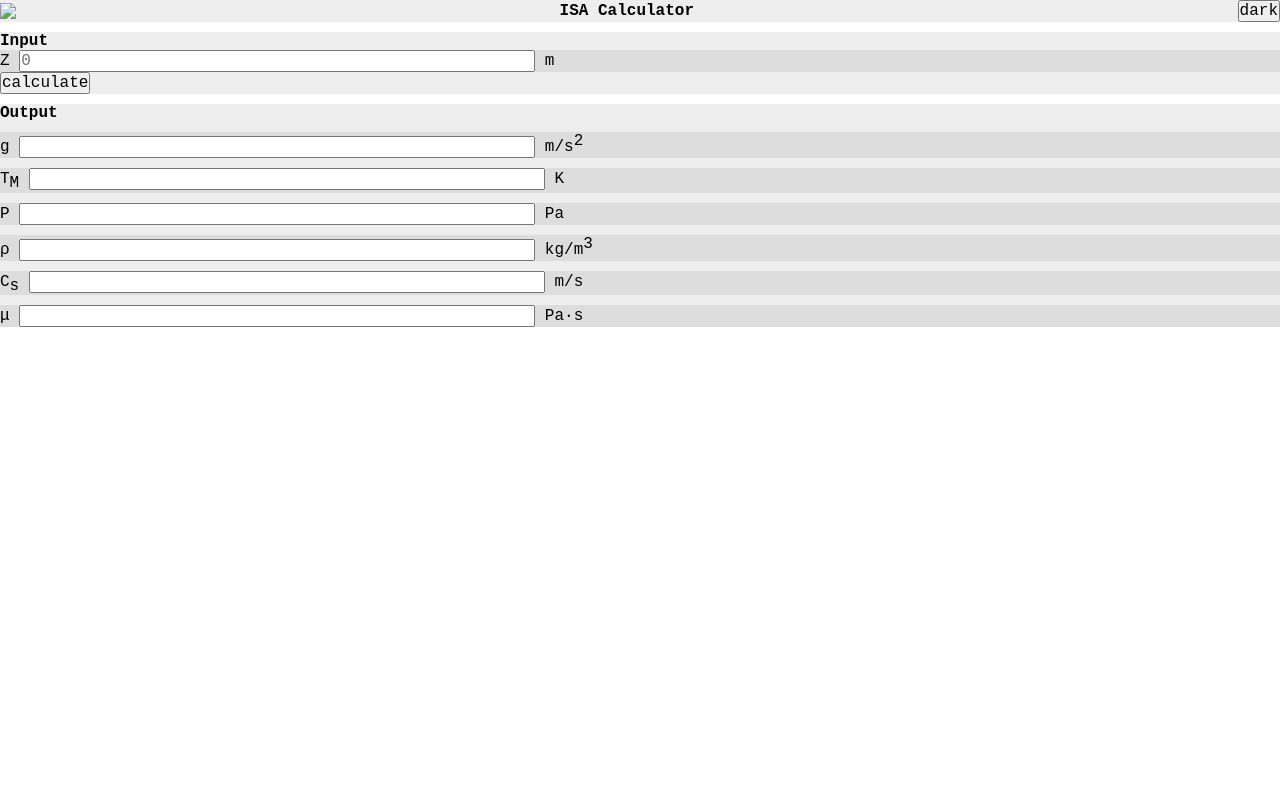
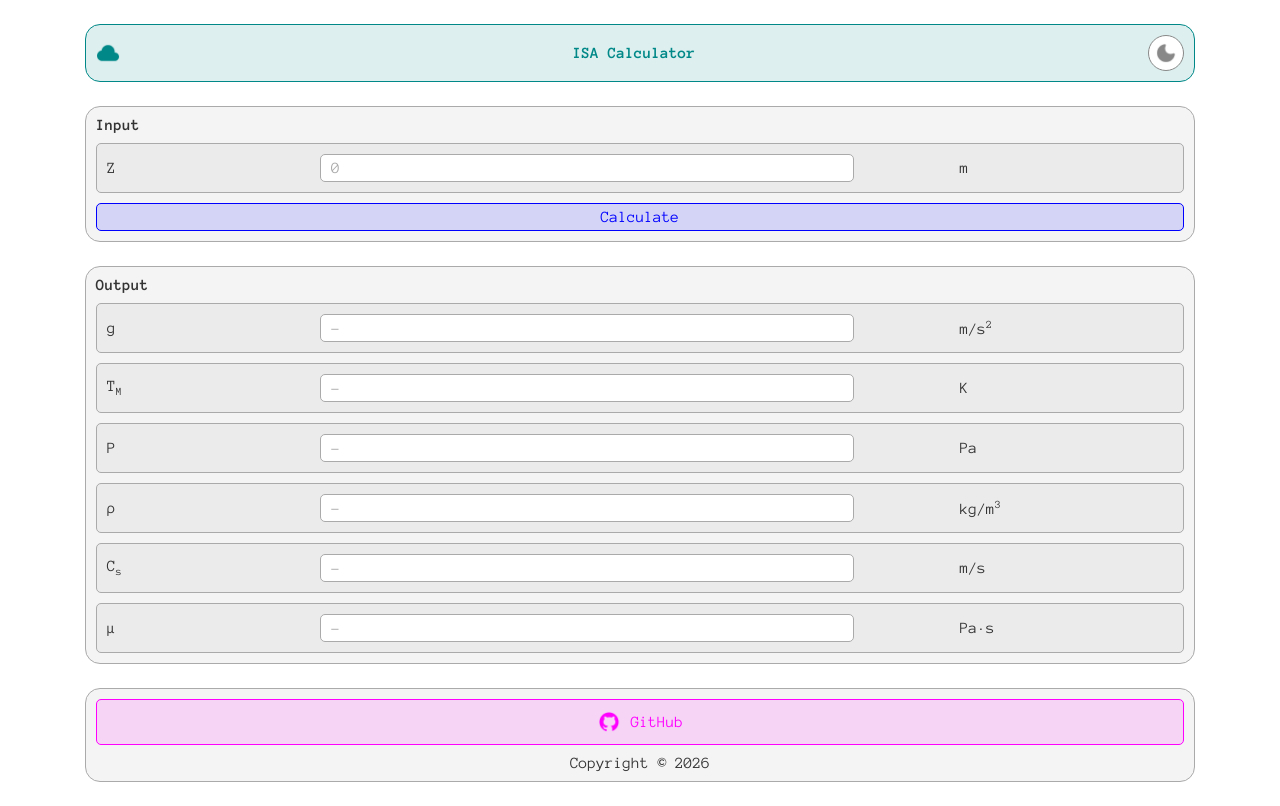
Before and after one commit to emanuel-va/isa, a plain HTML site: page index.html in a window 1280 px wide. Drawn offline with Linux system fonts and the light colour scheme.

Commit message:
calculator gui was updated: elements were organized, github repository link and copyright label were added to a new footer section, 'done' & 'error' messages were implemented and light & dark modes were added

```diff
--- a/index.html
+++ b/index.html
@@ -6,59 +6,71 @@
         <meta charset="utf-8">
         <meta name="viewport" content="width=device-width, initial-scale=1">
         <title>ISA</title>
-        <link rel="stylesheet" href="style.css">
+        <link rel="stylesheet" href="styles/style.css">
+        <link rel="stylesheet" href="styles/fonts.css">
+        <link rel="icon" href="assets/img/logos/icon.png" type="image/png">
     </head>
-    <body>
+    <body class="light">
         <header>
-            <img src="#">
+            <img id="logo" src="assets/img/logos/light.png">
             <h1>ISA Calculator</h1>
-            <button>dark</button>
+            <button id="switch-theme-button">
+                <img id="theme-icon" src="assets/img/icons/dark.png">
+            </button>
         </header>
         <main>
-            <section class="input">
+            <section class="section input">
                 <h2>Input</h2>
-                <div class="box">
-                    <label>Z</label>
+                <div class="box box__item">
+                    <label for="input">Z</label>
                     <input id="input" type="number" placeholder="0">
-                    <label>m</label>
+                    <span>m</span>
                 </div>
-                <button id="calculate">calculate</button>
+                <span class="message"></span>
+                <button id="calculate-button">Calculate</button>
             </section>
-            <section class="output">
+            <section class="section output">
                 <h2>Output</h2>
                 <div class="box">
                     <div class="box__item">
-                        <label>g</label>
-                        <input type="text" readonly>
-                        <label>m/s<sup>2</sup></label>
+                        <span>g</span>
+                        <input type="text" name="gravity" placeholder="-" readonly>
+                        <span>m/s<sup>2</sup></span>
                     </div>
                     <div class="box__item">
-                        <label>T<sub>M</sub></label>
-                        <input type="text" readonly>
-                        <label>K</label>
+                        <span>T<sub>M</sub></span>
+                        <input type="text" name="temperature" placeholder="-" readonly>
+                        <span>K</span>
                     </div>
                     <div class="box__item">
-                        <label>P</label>
-                        <input type="text" readonly>
-                        <label>Pa</label>
+                        <span>P</span>
+                        <input type="text" name="pressure" placeholder="-" readonly>
+                        <span>Pa</span>
                     </div>
                     <div class="box__item">
-                        <label>&rho;</label>
-                        <input type="text" readonly>
-                        <label>kg/m<sup>3</sup></label>
+                        <span>&rho;</span>
+                        <input type="text" name="density" placeholder="-" readonly>
+                        <span>kg/m<sup>3</sup></span>
                     </div>
                     <div class="box__item">
-                        <label>C<sub>s</sub></label>
-                        <input type="text" readonly>
-                        <label>m/s</label>
+                        <span>C<sub>s</sub></span>
+                        <input type="text" name="speed-of-sound" placeholder="-" readonly>
+                        <span>m/s</span>
                     </div>
                     <div class="box__item">
-                        <label>&mu;</label>
-                        <input type="text" readonly>
-                        <label>Pa&centerdot;s</label>
+                        <span>&mu;</span>
+                        <input type="text" name="viscosity" placeholder="-" readonly>
+                        <span>Pa&centerdot;s</span>
                     </div>
                 </div>
             </section>
+            <footer class="section">
+                <div class="github">
+                    <img src="assets/img/icons/github.png">
+                    <span><a href="https://github.com/emanuel-va/isa" target="_blank">GitHub</a></span>
+                </div>
+                <span>Copyright &copy; 2026</span>
+            </footer>
         </main>
         <script type='module' src="scripts/main.js"></script>
     </body>
--- a/scripts/main.js
+++ b/scripts/main.js
@@ -2,21 +2,57 @@
 
 import { AtmosphericValues } from './atmosphere.js';
 
-let input = document.querySelector('#input');
-let button = document.querySelector('#calculate');
-let outputBox = document.querySelector('.output');
-let outputs = outputBox.getElementsByTagName('input');
+// selecting body and theme elements
+const body = document.querySelector('body'); // body
+const switchThemeButton = document.querySelector('#switch-theme-button'); // switch theme button
+const logo = document.querySelector('#logo'); // logo img
+const themeIcon = document.querySelector('#theme-icon'); // theme icon img
 
-const calculate = function() {
-    let z = Number(input.value);
-    const isa = new AtmosphericValues(z);
-    let values = [isa.gravity(), isa.temperature(), isa.pressure(), isa.density(), isa.speedOfSound(), isa.dynamicViscosity()];
+// selectiong input section elements
+const input = document.querySelector('#input'); // input
+const calculateButton = document.querySelector('#calculate-button'); // calculate button
+const error = document.querySelector('.message'); // error box
 
-    let formatedValues = [];
-    for (let i = 0; i < values.length; i++) {
-        formatedValues.push(Number(values[i].toFixed(8)));
-        outputs[i].value = formatedValues[i];
+// selecting output section elements
+const outputBox = document.querySelector('.output'); // output inputs box
+const outputs = outputBox.getElementsByTagName('input'); // output inputs
+
+const switchTheme = function() { // when user clicks 'shitch theme'
+    let bodyClass = body.className;
+    if (bodyClass === 'light') {
+        body.classList.replace(bodyClass, 'dark');
+        logo.setAttribute('src', 'assets/img/logos/dark.png');
+        themeIcon.setAttribute('src', 'assets/img/icons/light.png');
+    }
+    if (bodyClass === 'dark') {
+        body.classList.replace(bodyClass, 'light');
+        logo.setAttribute('src', 'assets/img/logos/light.png');
+        themeIcon.setAttribute('src', 'assets/img/icons/dark.png');
     }
 }
 
-button.addEventListener('click', calculate);
+const calculate = function() { // when user clicks 'calculate'
+    let z = Number(input.value);
+    const isa = new AtmosphericValues(z);
+    if (isa.isZValid) { // validating if typed altitude is valid
+        let values = [isa.gravity(), isa.temperature(), isa.pressure(), isa.density(), isa.speedOfSound(), isa.viscosity()];
+        let formatedValues = [];
+        for (let i = 0; i < outputs.length; i++) {
+            formatedValues.push(Number(values[i].toFixed(8)));
+            outputs[i].value = formatedValues[i];
+        }
+        error.classList.remove('message--error');
+        error.classList.add('message--done');
+        error.textContent = isa.message;
+    } else {
+        for (let i = 0; i < outputs.length; i++) {
+            outputs[i].value = '';
+        }
+        error.classList.remove('message--done');
+        error.classList.add('message--error');
+        error.textContent = isa.message;
+    }
+}
+
+switchThemeButton.addEventListener('click', switchTheme);
+calculateButton.addEventListener('click', calculate);
--- a/style.css
+++ /dev/null
@@ -1,37 +0,0 @@
-/* style.css */
-
-* {
-    font-size: 1rem;
-    font-family: monospace;
-    margin: 0;
-    padding: 0;
-}
-
-/* ----- header ----- */
-header {
-    display: flex;
-    justify-content: space-between;
-    align-items: center;
-    background-color: #eee;
-}
-
-/* ----- main ----- */
-section {
-    background-color: #eee;
-    margin: 10px 0;
-}
-.input .box {
-    background-color: #ddd;
-}
-input {
-    width: 40%;
-}
-
-/* output */
-.output .box__item {
-    margin: 10px 0;
-    background-color: #ddd;
-}
-.output input {
-    outline: none;
-}
--- /dev/null
+++ b/styles/fonts.css
@@ -0,0 +1,12 @@
+/* fonts.css */
+
+@font-face { /* regular */
+    font-family: anonymus-pro;
+    src: url("../assets/fonts/AnonymousPro-Regular.ttf") format("truetype");
+    font-weight: normal;
+}
+@font-face { /* bold */
+    font-family: anonymus-pro;
+    src: url("../assets/fonts/AnonymousPro-Bold.ttf") format("truetype");
+    font-weight: bold;
+}
--- /dev/null
+++ b/styles/style.css
@@ -0,0 +1,180 @@
+/* style.css */
+
+:root {
+    /* dimensions */
+    --spacing: 10px;
+    --border: 1px;
+    --radius: 15px;
+
+    /* colors */
+    --theme: #888;
+    --magenta: #f0f;
+    --red: #f00;
+    --green: #0f0;
+    --blue: #00f;
+    --transparent-red: #f002;
+    --transparent-green: #0f02;
+    --transparent-blue: #00f2;
+    --transparent-magenta: #f0f2;
+}
+.dark {
+    --background: #222;
+    --foreground: #aaa;
+    --gray: #444;
+    --cyan: #0ff;
+    --transparent-gray: #4442;
+    --transparent-cyan: #0ff2;
+}
+.light {
+    --background: #fff;
+    --foreground: #333;
+    --gray: #aaa;
+    --cyan: #088;
+    --transparent-gray: #aaa2;
+    --transparent-cyan: #0882;
+}
+* {
+    font-size: 1rem;
+    font-family: anonymus-pro;
+    margin: 0;
+    padding: 0;
+}
+body {
+    background-color: var(--background);
+}
+
+/* ----- text -----*/
+h1 {
+    color: var(--cyan)
+}
+h2,
+label,
+span,
+sub,
+sup {
+    color: var(--foreground);
+}
+sub,
+sup {
+    font-size: .7rem
+}
+a {
+    color: var(--magenta);
+    text-decoration: none;
+}
+
+/* images */
+img {
+    width: 24px;
+    height: 24px;
+}
+
+/* ----- header ----- */
+header {
+    width: 85%;
+    margin: 3vh auto;
+    display: flex;
+    justify-content: space-between;
+    align-items: center;
+    padding: var(--spacing);
+    background-color: var(--transparent-cyan);
+    border: var(--border) solid var(--cyan);
+    border-radius: var(--radius);
+}
+
+/* ----- main ----- */
+.section {
+    width: 85%;
+    margin: 3vh auto;
+    padding: var(--spacing);
+    display: flex;
+    flex-direction: column;
+    gap: var(--spacing);
+    background-color: var(--transparent-gray);
+    border: var(--border) solid var(--gray);
+    border-radius: var(--radius);
+}
+.box__item {
+    padding: var(--spacing);
+    display: grid;
+    grid-template-columns: 1fr 3fr 1fr;
+    align-items: center;
+    background-color: var(--transparent-gray);
+    border: var(--border) solid var(--gray);
+    border-radius: calc(var(--radius) - var(--spacing));
+}
+input,
+button {
+    border: var(--border) solid;
+}
+input {
+    width: 80%;
+    padding: calc(var(--spacing) / 2) var(--spacing);
+    background-color: var(--background);
+    border-color: var(--gray);
+    color: var(--foreground);
+    border-radius: calc(var(--radius) - var(--spacing));
+}
+input::placeholder {
+    color: var(--gray);
+}
+button {
+    background-color: transparent;
+    padding: calc(var(--spacing) / 2);
+}
+#switch-theme-button {
+    color: var(--cyan);
+    display: flex;
+    background-color: var(--background);
+    border-color: var(--theme);
+    border-radius: 50%;
+}
+#calculate-button {
+    color: var(--blue);
+    background-color: var(--transparent-blue);
+    border-radius: calc(var(--radius) - var(--spacing));
+}
+
+/* input */
+.message {
+    display: none;
+    font-size: .8rem;
+    padding: var(--spacing);
+    border-radius: calc(var(--radius) - var(--spacing));
+}
+.message--done {
+    color: var(--green);
+    background-color: var(--transparent-green);
+    display: block;
+
+}
+.message--error {
+    color: var(--red);
+    background-color: var(--transparent-red);
+    display: block;
+}
+
+/* output */
+.output .box {
+    display: flex;
+    flex-direction: column;
+    gap: var(--spacing);
+}
+.output input {
+    outline: none;
+}
+
+/* footer */
+footer {
+    text-align: center;
+}
+.github {
+    display: flex;
+    gap: var(--spacing);
+    border: var(--border) solid var(--magenta);
+    background-color: var(--transparent-magenta);
+    justify-content: center;
+    align-items: center;
+    padding: var(--spacing);
+    border-radius: calc(var(--radius) - var(--spacing));
+}
```
Also changed, not shown: scripts/atmosphere.js (+7 -4 lines), assets/fonts/AnonymousPro-Bold.ttf (added), assets/fonts/AnonymousPro-Regular.ttf (added), assets/img/icons/dark.png (added), assets/img/icons/github.png (added), assets/img/icons/light.png (added), assets/img/logos/dark.png (added), assets/img/logos/icon.png (added), assets/img/logos/light.png (added).
